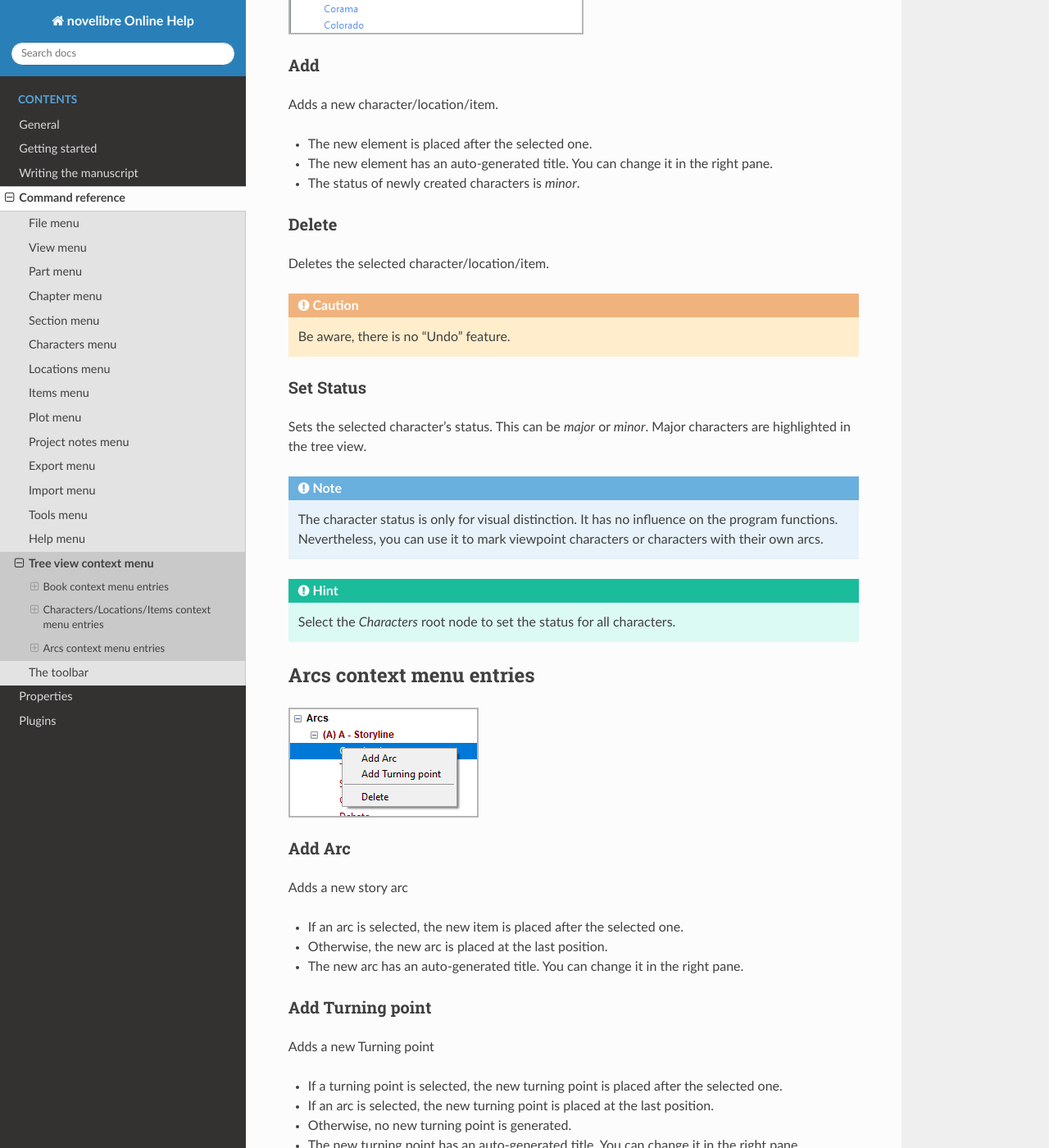
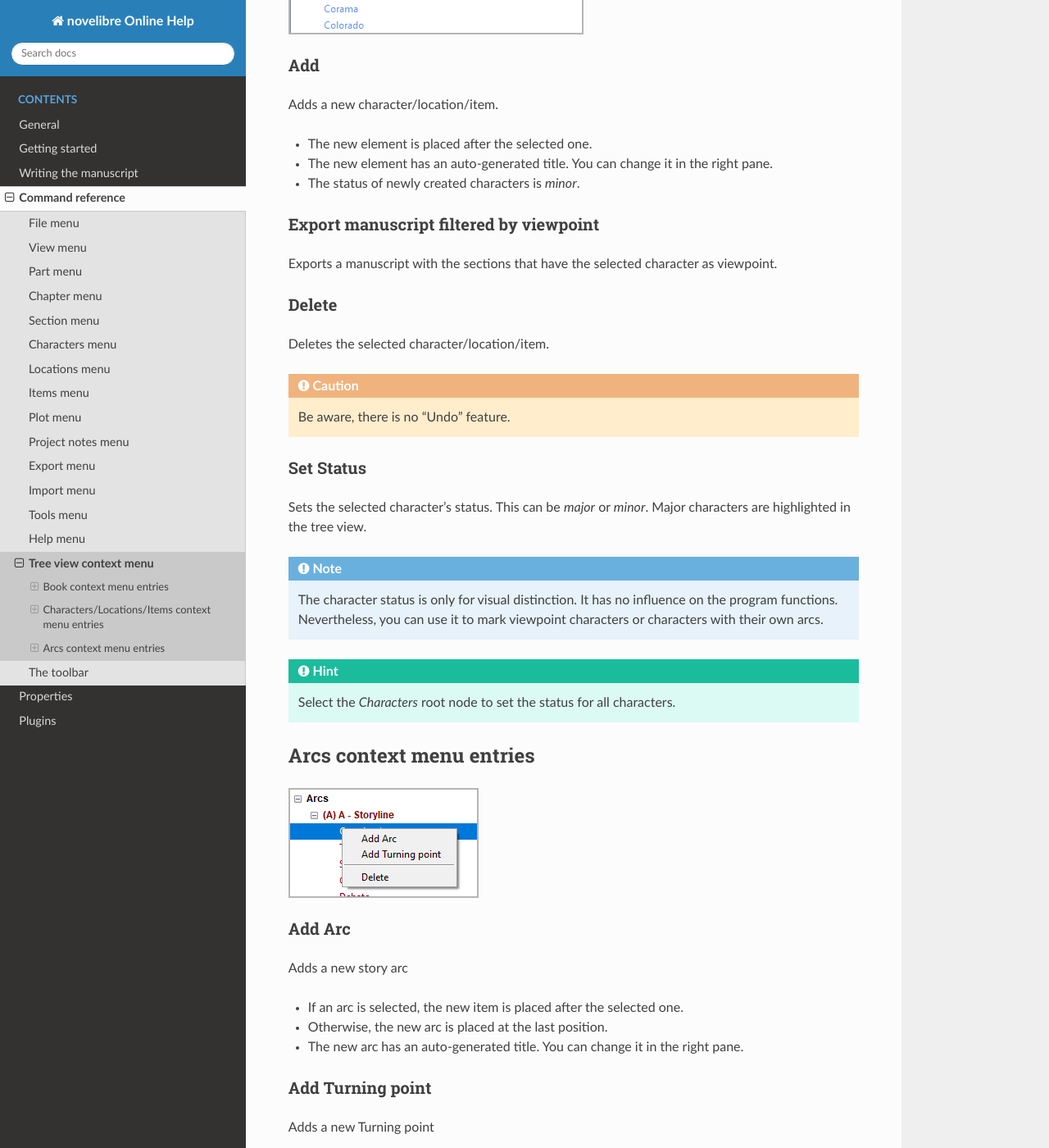
Before and after one commit to peter88213/nvhelp-en, a Sphinx documentation site: the page built from source/tree_context_menu.rst, in a window 1280 px wide and 1400 px high, scrolled down 3664 px. Shown: the whole window at 82% size. Built offline with Sphinx 7.4.7 and the Read the Docs theme 2.0.0, drawn with Linux system fonts in a browser that asks for light colours; some of the changed text lies outside the part shown.

Commit message:
Update tree context menu.

```diff
--- a/source/tree_context_menu.rst
+++ b/source/tree_context_menu.rst
@@ -181,6 +181,14 @@
    right pane.
 -  The status of newly created characters is *minor*.
 
+Export manuscript filtered by viewpoint
+~~~~~~~~~~~~~~~~~~~~~~~~~~~~~~~~~~~~~~~
+
+Exports a manuscript with the sections that have the selected character
+as viewpoint.
+
+
+
 
 Delete
 ~~~~~~
@@ -232,6 +240,12 @@
 - The new turning point has an auto-generated title. You can change it in
   the right pane.
 
+Export manuscript filtered by arc
+~~~~~~~~~~~~~~~~~~~~~~~~~~~~~~~~~
+
+Exports a manuscript with the sections that belong to the selected arc.
+
+
 Delete
 ~~~~~~
 
```
